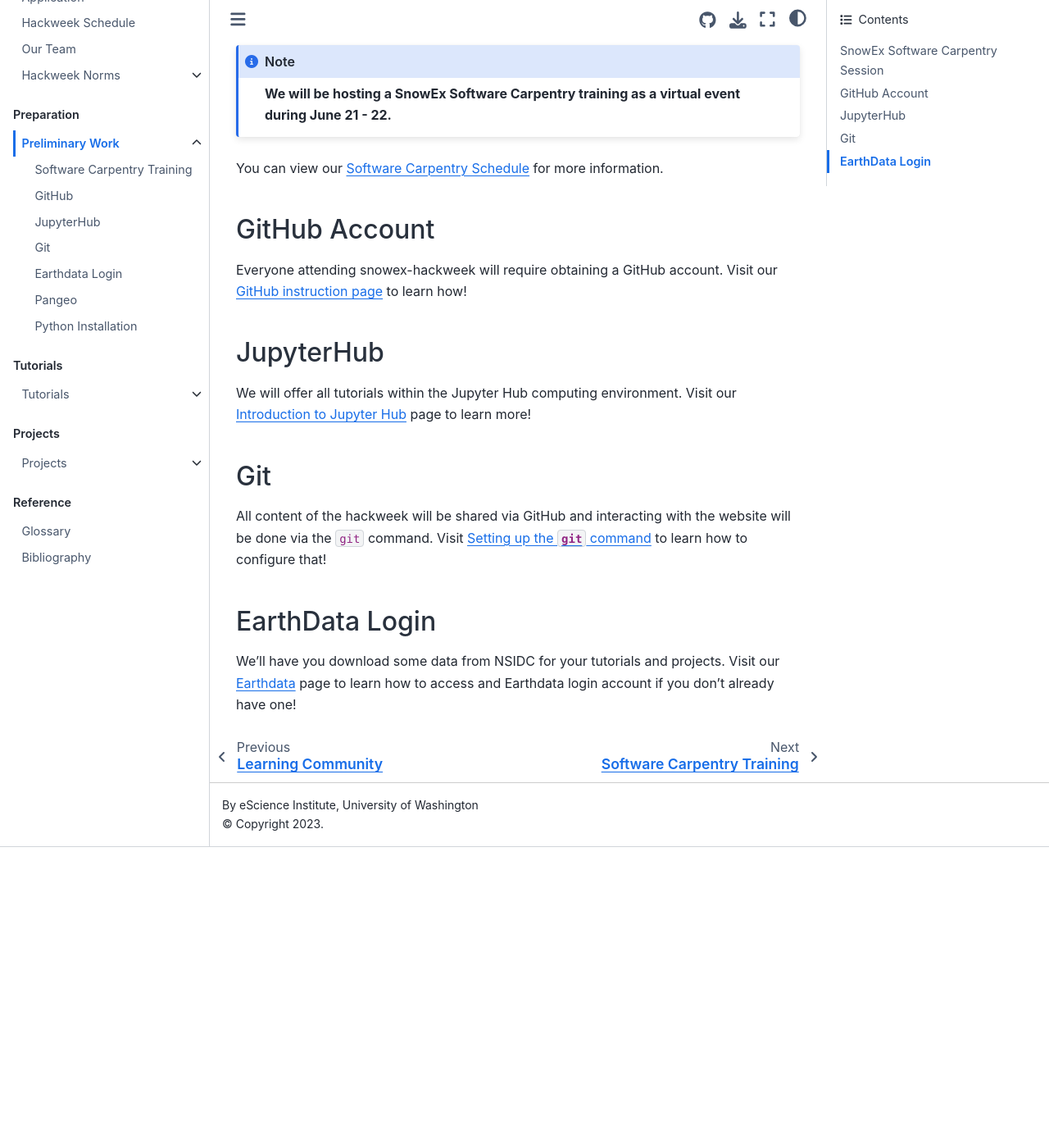
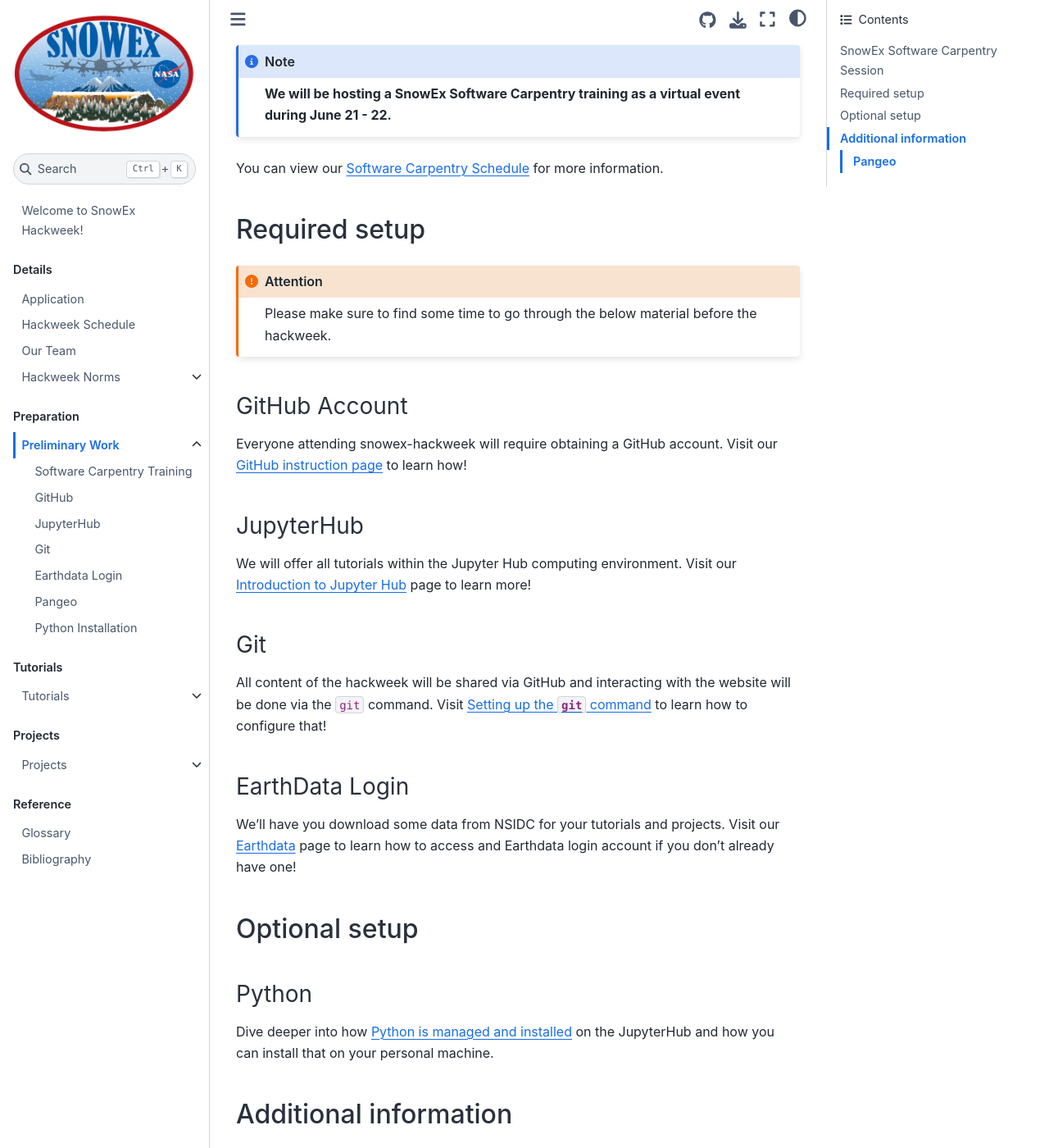
Before and after one commit to snowex-hackweek/website-2021, a Jupyter Book: the page built from book/preliminary/index.md, in a window 1280 px wide and 1400 px high, scrolled down 549 px. Shown: the whole window at 82% size. Built offline with Jupyter Book 1.0.4 settings and Sphinx 7.4.7 and the Sphinx Book theme 1.1.4, drawn with Linux system fonts in a browser that asks for light colours; before the commit the page ends 1582 px from its top, so only the background shows below that; some of the changed text lies outside the part shown.

Commit message:
Preliminary - Break out optional vs required work/information.

````diff
--- a/book/preliminary/index.md
+++ b/book/preliminary/index.md
@@ -17,20 +17,41 @@
 
 You can view our [Software Carpentry Schedule](swc) for more information.
 
-## GitHub Account
+## Required setup
 
-Everyone attending {{ hackweek }} will require obtaining a GitHub account. Visit our [GitHub instruction page](github) to learn how!
+```{attention}
+Please make sure to find some time to go through the below material before
+the hackweek.
+```
 
-## JupyterHub
+### GitHub Account
 
-We will offer all tutorials within the Jupyter Hub computing environment. Visit our [Introduction to Jupyter Hub](jupyterhub) page to learn more!
+Everyone attending {{ hackweek }} will require obtaining a GitHub account.
+Visit our [GitHub instruction page](github) to learn how!
 
-## Git
+### JupyterHub
+
+We will offer all tutorials within the Jupyter Hub computing environment.
+Visit our [Introduction to Jupyter Hub](jupyterhub) page to learn more!
+
+### Git
 
 All content of the hackweek will be shared via GitHub and interacting with the
 website will be done via the `git` command. Visit [Setting up the `git` command](git)
 to learn how to configure that!
 
-## EarthData Login
+### EarthData Login
 
-We'll have you download some data from NSIDC for your tutorials and projects. Visit our [Earthdata](earthdata) page to learn how to access and Earthdata login account if you don't already have one!
+We'll have you download some data from NSIDC for your tutorials and projects.
+Visit our [Earthdata](earthdata) page to learn how to access and Earthdata login account if you don't already have one!
+
+## Optional setup
+
+### Python
+Dive deeper into how [Python is managed and installed](python) on the JupyterHub
+and how you can install that on your personal machine.
+
+## Additional information
+
+### Pangeo
+Learn more about the [technical cloud environment](pangeo) the hackweek is using.
````
Also changed, not shown: book/preliminary/python.md (+8 -2 lines).
